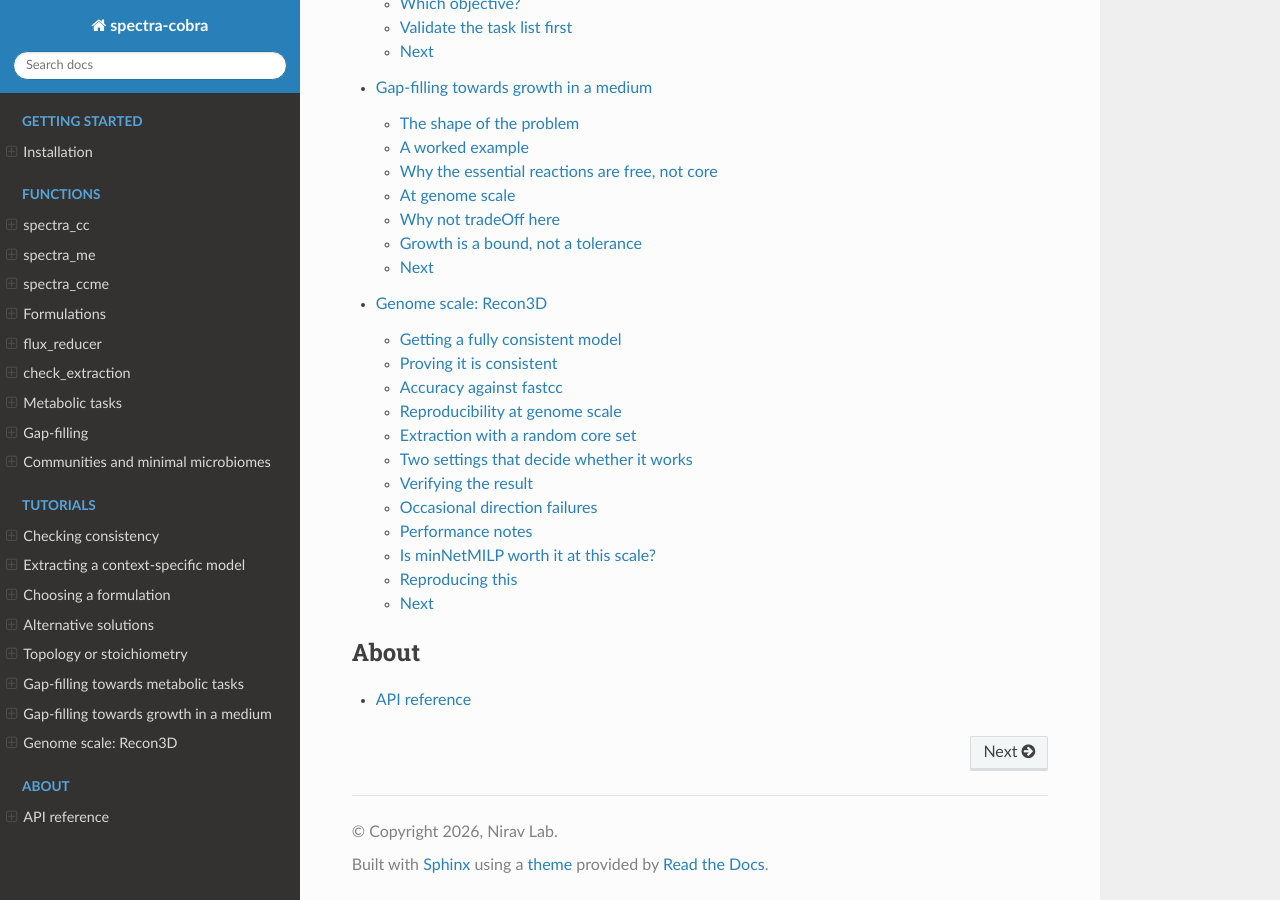
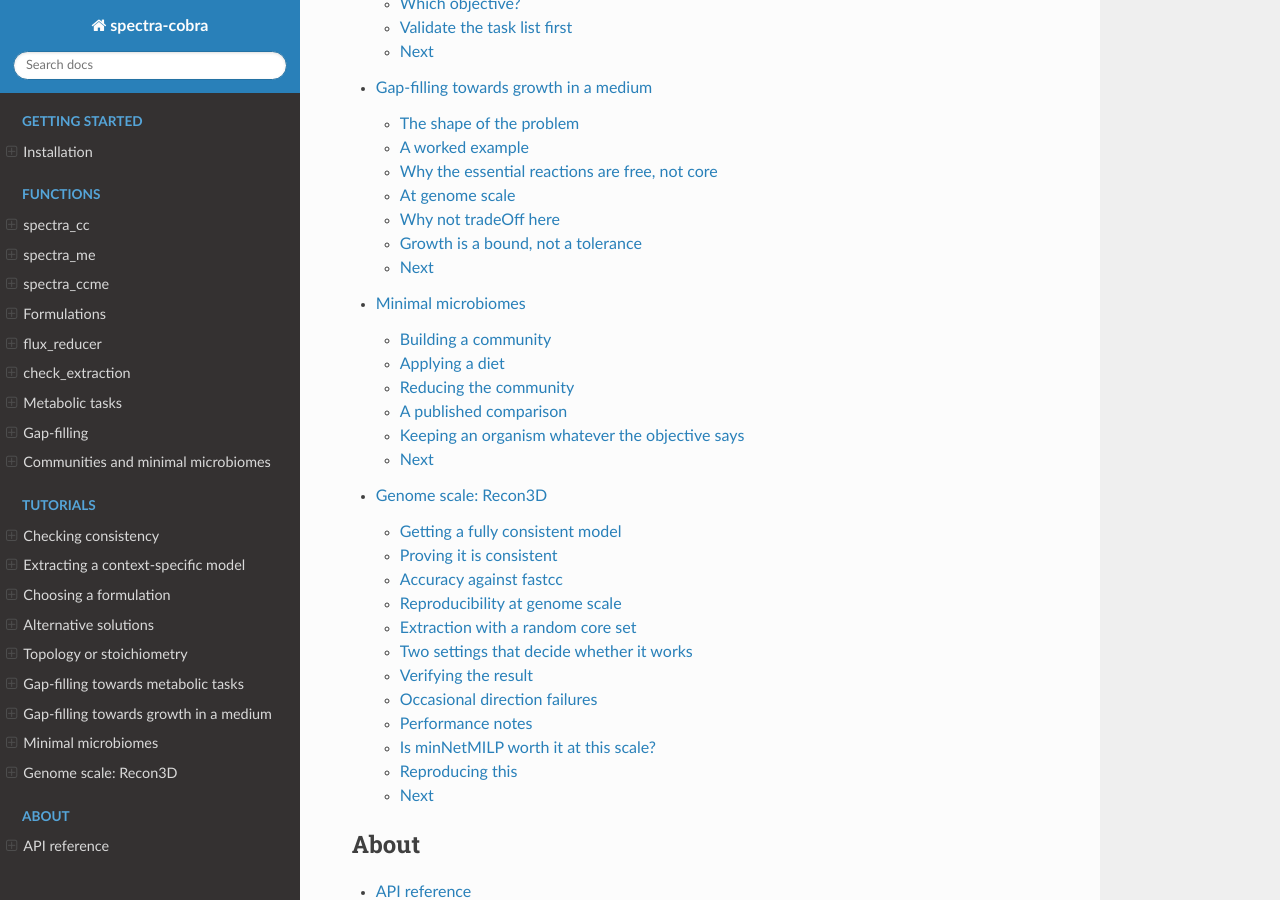
Before and after one commit to bisect-group/spectra-cobra, a Sphinx documentation site: the page built from docs/index.rst, in a window 1280 px wide and 900 px high, scrolled down 4405 px. Built offline with Sphinx 7.4.7 and the Read the Docs theme 3.1.0, drawn with Linux system fonts in a browser that asks for light colours; part of the change alters nothing that is shown.

Commit message:
docs: a minimal microbiome tutorial, checked against published results
Walks through building a community, applying a diet to the shared
exchanges, and reducing it, then compares the result with the published
nine-member gut community of Raghu et al. on a Western diet.

The community-level figures reproduce exactly: growth 3.6433 against
3.643, butyrate 8.775 against 8.775, and both derived requirements to
three decimals. The minimal microbiome is two organisms in both cases but
not the same two, and the page shows that this is a tie rather than a
disagreement by forcing each candidate in and finding both give valid
two-member communities.

Worth the space because it is the normal case: a gut community is
functionally redundant by nature, which is why a minimal microbiome is
interesting at all, and the same redundancy means several subsets of equal
size usually qualify. The page says to read a run as one minimal
microbiome rather than the minimal microbiome, and notes that the
published pair makes more butyrate without that breaking the tie, since
production is a constraint here and not the objective.

Co-Authored-By: Claude Opus 5 (1M context) <noreply@anthropic.com>

```diff
--- a/docs/index.rst
+++ b/docs/index.rst
@@ -109,6 +109,7 @@ Citation
    tutorials/topology
    tutorials/gapfilling_tasks
    tutorials/gapfilling_media
+   tutorials/minimal_microbiome
    tutorials/recon3d
 
 .. toctree::
--- /dev/null
+++ b/docs/tutorials/minimal_microbiome.rst
@@ -0,0 +1,163 @@
+Minimal microbiomes
+===================
+
+A gut community contains many organisms that contribute nothing to the
+function you care about. A *minimal microbiome* is the smallest subset that
+still performs it — still grows, and still makes the metabolite you are
+interested in — at a stated fraction of what the whole community managed.
+
+This is the extraction machinery pointed at organisms rather than reactions,
+and the mapping is exact. Give each organism's biomass reaction a binary and
+a weight of 1, weight everything else 0, and minimising the weighted count
+*is* minimising the number of organisms present.
+
+Building a community
+--------------------
+
+.. code-block:: python
+
+   from cobra.io import load_matlab_model
+   from spectra_cobra import build_community_model
+
+   models = [load_matlab_model(f"agora/{name}.mat") for name in strains]
+   community = build_community_model(models, organisms=tags)
+
+Each organism keeps its own external compartment; a transport links it to a
+shared pool, and one community exchange connects the pool to the
+environment. So a metabolite moves organism → pool → organism, and
+cross-feeding becomes possible.
+
+.. warning::
+
+   Check that the pool is actually shared. Collections differ on whether
+   the external compartment is written ``glc_D_e`` or ``glc_D[e]``, and if
+   the builder fails to recognise one of them each organism ends up
+   trading through its own private pool named after its own spelling.
+   Nothing errors; the community simply never cross-feeds. Both spellings
+   are handled, but it is worth confirming the count of shared exchanges
+   looks like a community rather than a sum of isolates.
+
+Applying a diet
+---------------
+
+A diet is a set of uptake bounds on the *shared* exchanges:
+
+.. code-block:: python
+
+   for exchange in community.community_exchanges:
+       community.model.reactions.get_by_id(exchange).lower_bound = 0.0
+   for metabolite, uptake in diet.items():
+       rxn_id = f"EX_{metabolite}_u"
+       if rxn_id in community.model.reactions:
+           community.model.reactions.get_by_id(rxn_id).lower_bound = -uptake
+
+Close everything first. A diet is defined as much by what it withholds as by
+what it supplies, and the organisms' default bounds are usually far more
+permissive than you intend.
+
+Reducing the community
+----------------------
+
+.. code-block:: python
+
+   from spectra_cobra import minimal_microbiome
+
+   result = minimal_microbiome(
+       community,
+       products=["EX_but_u"],        # the function to preserve
+       growth_fraction=0.8,          # keep 80% of the community's growth
+       product_fraction=0.8,         # and 80% of its production
+   )
+   print(result.summary())
+   print(sorted(result.present), sorted(result.absent))
+
+The requirements are **measured before they are imposed**: the full
+community is solved for its growth, then for how much it can produce while
+each organism keeps ``growth_optimum_fraction`` of its own growth, and the
+minimal community is held to a fraction of each. Asking for a fraction of
+something unmeasured would make the answer depend on the units of the
+biomass reaction.
+
+A published comparison
+----------------------
+
+The nine-member gut community of Raghu et al. — *Bacteroides
+thetaiotaomicron*, *Eubacterium rectale*, *Faecalibacterium prausnitzii*,
+*Enterococcus faecalis*, *Lactobacillus casei*, *Streptococcus
+thermophilus*, *Bifidobacterium adolescentis*, *Escherichia coli* and
+*Klebsiella pneumoniae* — on a Western diet, preserving butyrate.
+
+The community built here has 12162 reactions over 10168 metabolites with
+341 shared exchanges. Its behaviour reproduces the published figures:
+
+.. list-table::
+   :header-rows: 1
+   :widths: 46 27 27
+
+   * -
+     - Published
+     - Here
+   * - community growth (h\ :sup:`-1`)
+     - 3.643
+     - 3.6433
+   * - community butyrate (mmol/gDW-h)
+     - 8.775
+     - 8.775
+   * - 80% growth requirement
+     - 2.915
+     - 2.915
+   * - 80% butyrate requirement
+     - 7.020
+     - 7.020
+   * - minimal microbiome size
+     - 2
+     - 2
+
+The membership differs: the published pair is *E. coli* with *F.
+prausnitzii*, and the pair found here is *E. coli* with *E. rectale*. That
+is a tie rather than a disagreement, and it can be checked directly by
+forcing each in:
+
+.. code-block:: python
+
+   for forced in (["Fp"], ["Er"]):
+       result = minimal_microbiome(community, products=["EX_but_u"],
+                                   required=forced, growth_fraction=0.8,
+                                   product_fraction=0.8)
+
+.. code-block:: text
+
+   required=['Fp']: ['Ec', 'Fp']  butyrate 13.669 (needed 7.020), growth 3.570
+   required=['Er']: ['Ec', 'Er']  butyrate 8.571 (needed 7.020), growth 3.584
+
+Both are two-member communities meeting every constraint, so both are
+optimal: the objective counts organisms, and both cost two. Note that the
+published pair makes considerably *more* butyrate — 13.7 against 8.6 — and
+that this does not break the tie, because production is a constraint here
+and not the thing being minimised. If you want the most productive of the
+smallest communities, that is a second optimisation, not this one.
+
+.. note::
+
+   Ties are the normal case, not an edge case. A gut community is
+   functionally redundant by nature, which is the whole reason a minimal
+   microbiome is interesting, and the same redundancy means several
+   subsets of equal size usually qualify. Treat a single run as *one*
+   minimal microbiome rather than *the* minimal microbiome.
+
+Keeping an organism whatever the objective says
+-----------------------------------------------
+
+``required`` forces organisms in. Use it to test a hypothesis — is this
+species replaceable? — or to hold a strain you know must be present:
+
+.. code-block:: python
+
+   result = minimal_microbiome(community, products=["EX_but_u"],
+                               required=["Fp"])
+
+Next
+----
+
+* :doc:`../functions/community` — the API
+* :doc:`gapfilling_media` — the other way of saying "the model must work"
```
